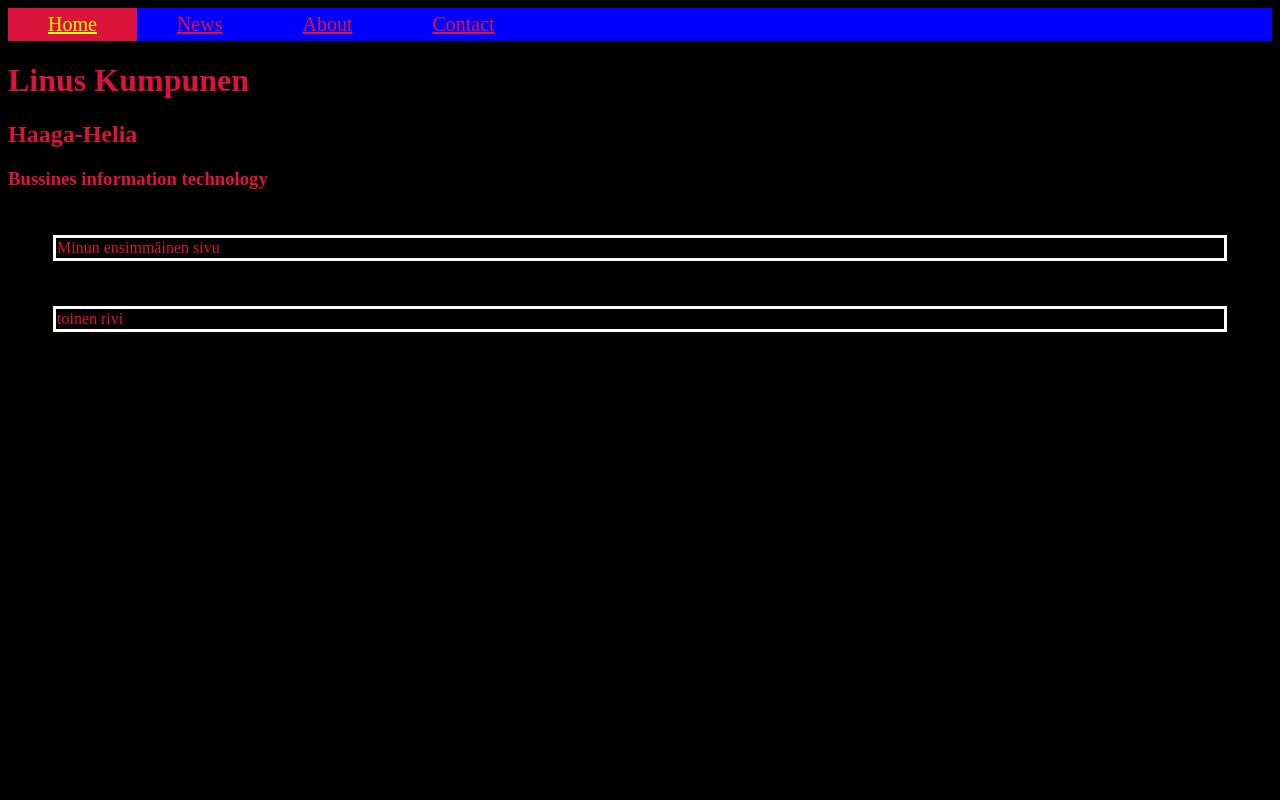
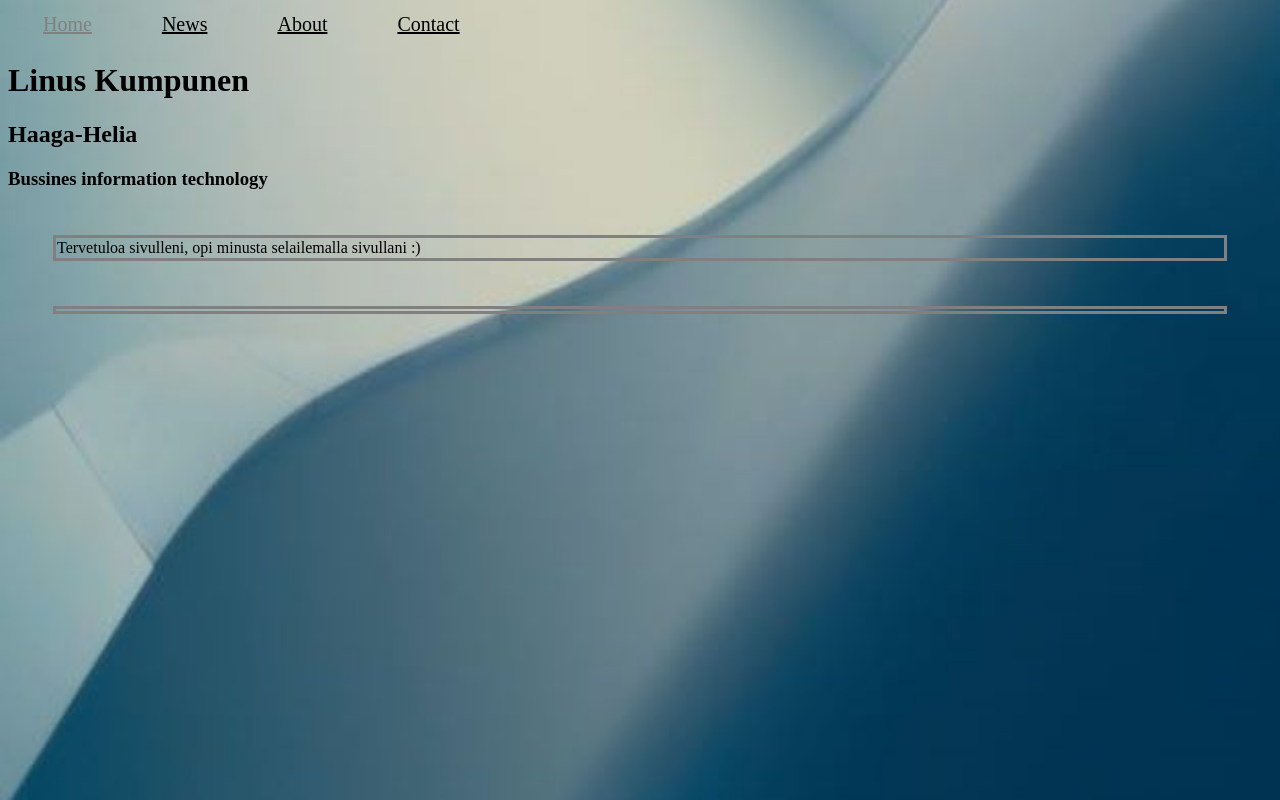
Before and after one commit to bhi015/bhi015.github.io, a plain HTML site: page index.html in a window 1280 px wide. Drawn offline with Linux system fonts and the light colour scheme.

Commit message:
linked navbar

```diff
--- a/index.html
+++ b/index.html
@@ -4,46 +4,15 @@
 
     <head>
         <title>Linus Kumpunen</title>
-    <style>
-      body {background-color: black;}
-      h1 {color: crimson;}
-      h2 {color: crimson;}
-      h3 {color: crimson;}
-      p {color: crimson;}
-      p {border: 3px solid white;
-         padding: 1px;
-         margin: 45px;}
-     .topnav
-     {
-        overflow:hidden;
-      background-color: blue;
-    }
-    .topnav a {
-  float: left;
-  color: crimson;
-  text-align: center;
-  padding: 5px 40px;
-  text-decoration: underline;
-  font-size: 20px;
-}
+        <link rel="stylesheet" href="style.css">
 
-.topnav a:hover {
-  background-color: crimson;
-  color: yellow;
-}
-
-.topnav a.active {
-  background-color: crimson;
-  color: yellow;
-
-    </style>
     </head>
         <body>
             <div class="topnav">
             <a class="active" href="#home">Home</a>
-            <a href="#news">News</a>
-            <a href="#about">About</a>
-            <a href="#contact">Contact</a>
+            <a <link href="news.html" href="#news">News</a>
+            <a <link href="about.html" href="#about">About</a>
+            <a <link href="contact.html" href="#contact">Contact</a>
             </div>
 
                 <h1>
@@ -56,11 +25,11 @@
                     Bussines information technology
                 </h3>
                 <p>
-                    Minun ensimmäinen sivu
+                    Tervetuloa sivulleni, opi minusta selailemalla sivullani :)
                 </p>
 
                 <p>
-                    toinen rivi
+
                 </p>
 
         </body>
--- /dev/null
+++ b/style.css
@@ -0,0 +1,36 @@
+body {background-image: url(background.jpeg);
+  height: 100%;
+  background-position: center;
+  background-repeat: no-repeat;
+  background-size: cover;
+ }
+h1 {color: black;}
+h2 {color: black;}
+h3 {color: black;}
+p {color: black;}
+p {border: 3px solid gray;
+padding: 1px;
+margin: 45px;}
+.topnav
+{
+overflow:hidden;
+background-color: transparent;
+}
+.topnav a {
+float: left;
+color: black;
+text-align: center;
+padding: 5px 35px;
+text-decoration: underline;
+font-size: 20px;
+}
+
+.topnav a:hover {
+background-color: transparent;
+color: gray;
+}
+
+.topnav a.active {
+background-color: transparent;
+color: gray;
+}
```
Also changed, not shown: about.html (added, +18 -0 lines), contact.html (added, +18 -0 lines), cv.html (added, +9 -0 lines), news.html (added, +18 -0 lines), background.jpeg (added).
